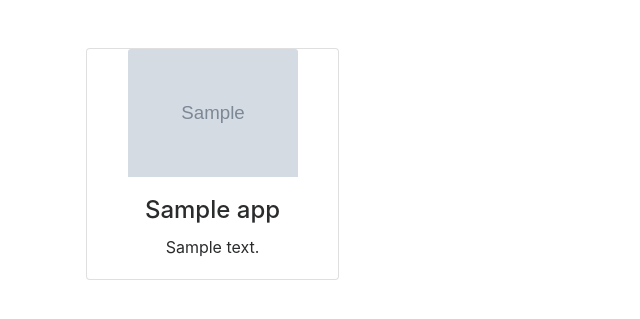
After one commit to cosmosgenius/fortresstore, a Django app: template templates/core/appslist.html in a window 1280 px wide. The commit adds this page. Shown: the top 319 px of the page, without its empty margins (0-640 px from the left). Run offline with Django 3.2, Linux system fonts and the light colour scheme; the template is opened without the code that fills it: values that come from a table or form of the project are taken from there, others are empty; tables that the repository leaves empty hold one stand-in row (values such as "Sample post"); grey boxes marked "Sample" are stand-in pictures; some libraries are stand-ins or nearby versions.

Commit message:
Add basic styling to card

```diff
--- a/core/views.py
+++ b/core/views.py
@@ -8,7 +8,7 @@ class SearchView(TemplateView):
 
 
 class AppsView(TemplateView):
-    template_name = "core/apps.html"
+    template_name = "core/appslist.html"
 
     def dispatch(self, request, **kwargs):
         query_string = self.request.GET.get('q', '')
@@ -24,4 +24,4 @@ class AppsView(TemplateView):
 
 
 class AppView(TemplateView):
-    template_name = "core/app.html"
+    template_name = "core/appdetail.html"
--- a/fortresstore/settings/base.py
+++ b/fortresstore/settings/base.py
@@ -125,6 +125,10 @@ USE_TZ = True
 
 STATIC_URL = '/static/'
 
+STATICFILES_DIRS = [
+    os.path.join(BASE_DIR, "static"),
+]
+
 GOOGLE_PLAY_URL = 'https://play.google.com'
 GOOGLE_PLAY_SEARCH_URL = GOOGLE_PLAY_URL + '/store/search?q={}'
 GOOGLE_PLAY_APP_ID = GOOGLE_PLAY_URL + '/store/apps/details?id={}'
--- /dev/null
+++ b/static/css/main.css
@@ -0,0 +1,12 @@
+.appcard {
+  padding: 1em; }
+  .appcard__wrapper {
+    height: 100%; }
+  .appcard__img {
+    width: 100%;
+    height: auto;
+    max-width: 170px;
+    margin: auto; }
+
+.applist {
+  margin-top: 2rem; }
--- /dev/null
+++ b/static/sass/_appcard.scss
@@ -0,0 +1,14 @@
+.appcard {
+    padding: 1em;
+
+    &__wrapper {
+        height: 100%;
+    }
+
+    &__img {
+        width: 100%;
+        height: auto;
+        max-width: 170px;
+        margin: auto;
+    }
+}
--- /dev/null
+++ b/static/sass/main.scss
@@ -0,0 +1,5 @@
+@import "appcard";
+
+.applist {
+    margin-top: 2rem;
+}
--- a/templates/base.html
+++ b/templates/base.html
@@ -1,3 +1,4 @@
+{% load staticfiles %}
 <!DOCTYPE html>
 <html lang="en">
     <head>
@@ -5,6 +6,7 @@
         <meta name="viewport" content="width=device-width, initial-scale=1, shrink-to-fit=no">
 
         <link rel="stylesheet" href="https://maxcdn.bootstrapcdn.com/bootstrap/4.0.0-alpha.6/css/bootstrap.min.css" integrity="sha384-rwoIResjU2yc3z8GV/NPeZWAv56rSmLldC3R/AZzGRnGxQQKnKkoFVhFQhNUwEyJ" crossorigin="anonymous">
+        <link rel="stylesheet" href="{% static "/css/main.css" %}">
     </head>
     <body>
         {% block layout %}{% endblock %}
--- /dev/null
+++ b/templates/core/appslist.html
@@ -0,0 +1,10 @@
+{% extends "layout.html" %}
+
+{% block content %}
+    <section class="row applist">
+        {% for app in apps %}
+            {% include "core/partials/appcard.html" with app=app %}
+        {% endfor %}
+    </section>
+
+{% endblock %}
--- /dev/null
+++ b/templates/core/partials/appcard.html
@@ -0,0 +1,9 @@
+<div class="col-sm-6 col-md-4 col-lg-3 appcard">
+    <div class="card text-center appcard__wrapper">
+        <img class="card-img-top appcard__img" src="{{ app.cover_small }}" alt="{{ app.name }}">
+        <div class="card-block">
+            <h4 class="card-title appcard__title">{{ app.name }}</h4>
+            <p class="card-text appcard__description">{{ app.description }}</p>
+        </div>
+    </div>
+</div>
--- a/templates/layout.html
+++ b/templates/layout.html
@@ -1,11 +1,7 @@
 {% extends "base.html" %}
 
 {% block layout %}
-    <div class="container-fluid">
-        <div class="row">
-            <div class="col-md-8">
-                {% block content %} {% endblock %}
-            </div>
-        </div>
-    </div>
+    <main class="container">
+        {% block content %} {% endblock %}
+    </main>
 {% endblock %}
```
Also changed, not shown: templates/core/apps.html (deleted, +0 -12 lines), templates/core/app.html (deleted), templates/core/appdetail.html (added).
